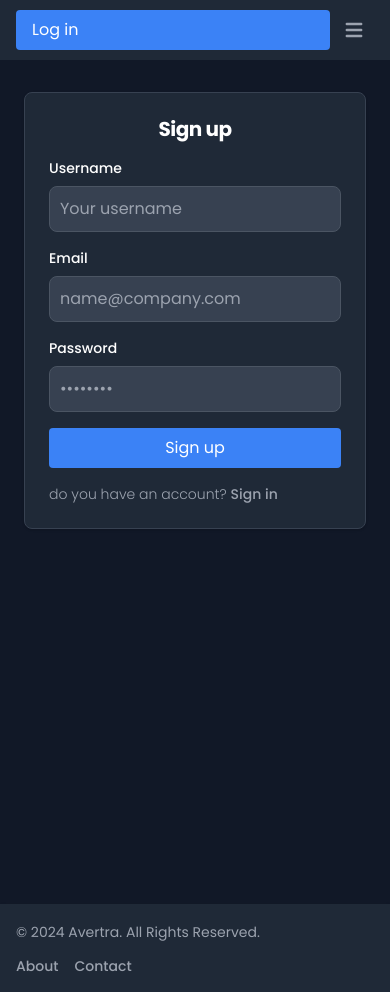
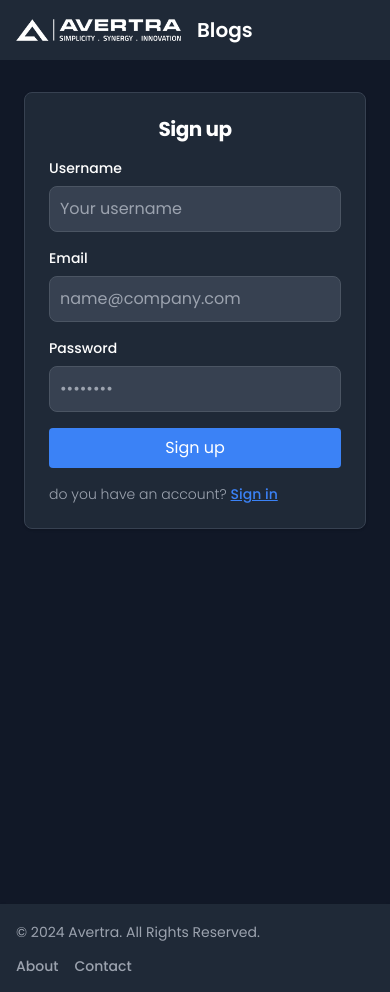
Before and after one commit to hamzeh010/blogging-platform, a Next.js app: page /signup in a window 390 px wide. Built offline with nearby package versions, Linux system fonts and the light colour scheme.

Commit message:
Fix header on mobile screen

```diff
--- a/components/Header.tsx
+++ b/components/Header.tsx
@@ -70,8 +70,8 @@ const Header: React.FC<HeaderProps> = ({
   return (
     <header>
       <nav className="bg-white border-gray-200 px-4 lg:px-6 py-2.5 dark:bg-gray-800">
-        <div className="flex flex-wrap justify-between items-center mx-auto max-w-screen-xl">
-          <div className="items-center gap-4 xl:flex hidden">
+        <div className={`flex flex-wrap justify-between items-center mx-auto max-w-screen-xl ${!loggedIn ?' py-[6px]':''}`}>
+          {!loggedIn ? <div className={`items-center gap-4 flex`}>
             <Image
               src="/avertra-white-logo.png"
               alt="Example Image"
@@ -84,18 +84,9 @@ const Header: React.FC<HeaderProps> = ({
                 {companyName}
               </span>
             </Link>
-          </div>
+          </div>:null}
           <div className="flex items-center lg:order-2 xl:w-auto w-full">
-            {!loggedIn ? (
-              <>
-                <Link
-                  href={loginLink}
-                  className="rounded focus:outline-none transition-all bg-blue-500 text-white hover:bg-blue-600 text-base px-4 py-2 w-full"
-                >
-                  Log in
-                </Link>
-              </>
-            ) : (
+            {loggedIn ? (
                <>
                <button
                  onClick={handleLogout}
@@ -110,8 +101,10 @@ const Header: React.FC<HeaderProps> = ({
                  Create Blog
                </Link>
              </>
+            ) : (
+             null
             )}
-
+            {loggedIn ?
              <button
              onClick={toggleMenu}
              type="button"
@@ -132,7 +125,8 @@ const Header: React.FC<HeaderProps> = ({
                  clipRule="evenodd"
                ></path>
              </svg>
-            </button>
+           </button>:null}
+
           </div>
           {loggedIn && (
             <div
--- a/components/Signup.tsx
+++ b/components/Signup.tsx
@@ -124,7 +124,7 @@ const Signup: React.FC = () => {
 
               <p className="text-sm font-light text-gray-500 dark:text-gray-400">
                 do you have an account?{' '}
-                <Link href="/login" className="font-medium text-primary-600 hover:underline dark:text-primary-500">
+                <Link href="/login" className="font-medium text-primary-600 hover:underline dark:text-blue-500 underline">
                   Sign in
                 </Link>
               </p>
```
Lines whose indentation alone changed are shown as unchanged.
